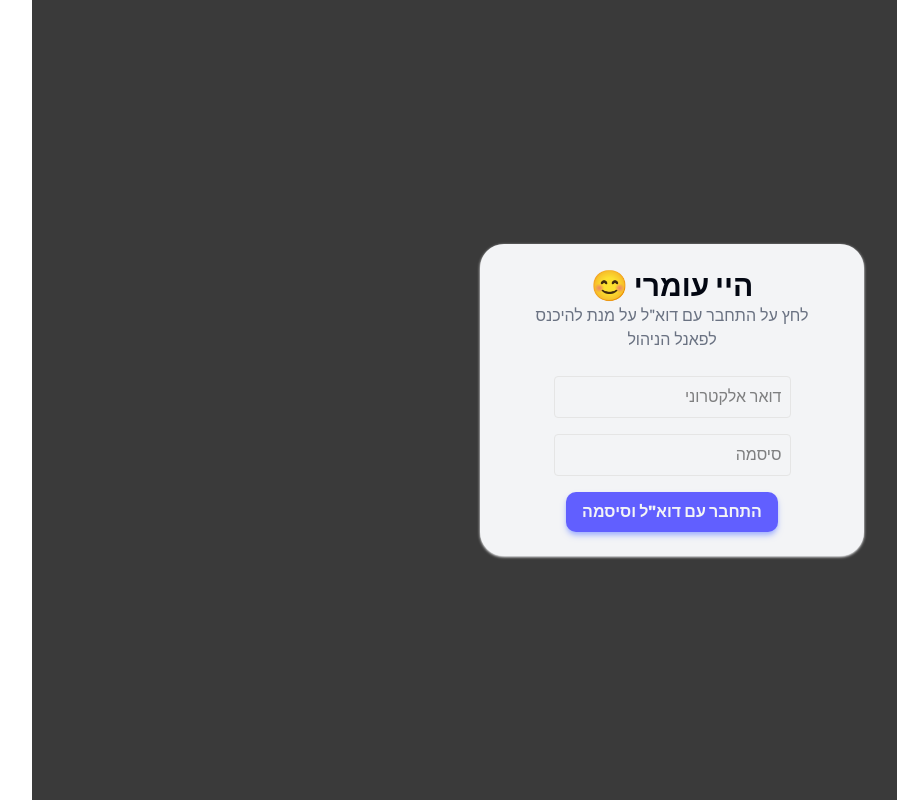
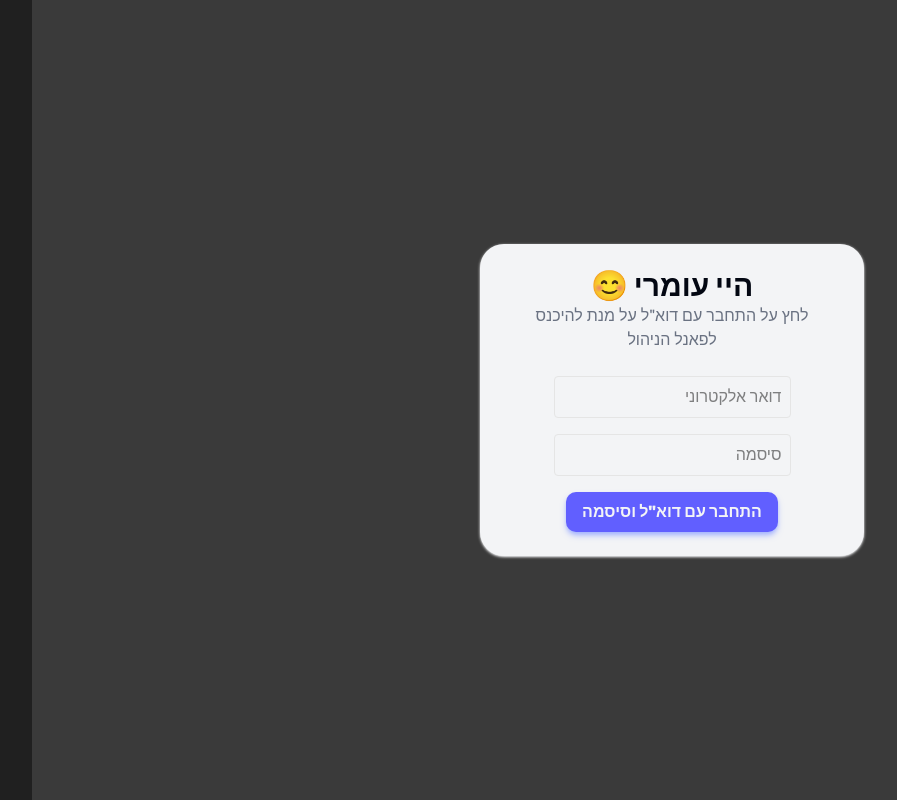
Before and after one commit to OriGuy-OriGuyStudio/oPrint3dSocial, a Next.js app: page / in a window 1280 px wide. Shown: the whole page, without its empty margins (157-1054 px from the left). Built offline with nearby package versions, Linux system fonts and the light colour scheme; no server answers; the database is empty.

Commit message:
Refactor social media links in ClientProtfolio component and adjust button width

```diff
--- a/src/app/[id]/page.tsx
+++ b/src/app/[id]/page.tsx
@@ -37,14 +37,14 @@ function ClientProtfolio() {
       });
   }, []);
 
-  useEffect(() => {
-    if (client?.color) {
-      document.body.style.backgroundColor = client.color;
-      document.body.style.transition = "background-color 0.5s";
-      // Temporarily remove overflow: hidden to see if it affects the background color change
-      // document.body.style.overflow = "hidden";
-    }
-  }, [client]);
+  //   useEffect(() => {
+  //     if (client?.color) {
+  //       document.body.style.backgroundColor = client.color;
+  //       document.body.style.transition = "background-color 0.5s";
+  //       // Temporarily remove overflow: hidden to see if it affects the background color change
+  //       // document.body.style.overflow = "hidden";
+  //     }
+  //   }, [client]);
 
   const iconMapping: { [key: string]: { icon: JSX.Element; label: string } } = {
     facebook: {
--- a/src/app/globals.css
+++ b/src/app/globals.css
@@ -135,6 +135,12 @@
   z-index: 0;
 }
 
+html,
+body {
+  background-color: #202020; /* Default background color */
+  transition: background-color 0.5s;
+}
+
 @layer base {
   * {
     @apply border-border outline-ring/50;
```
